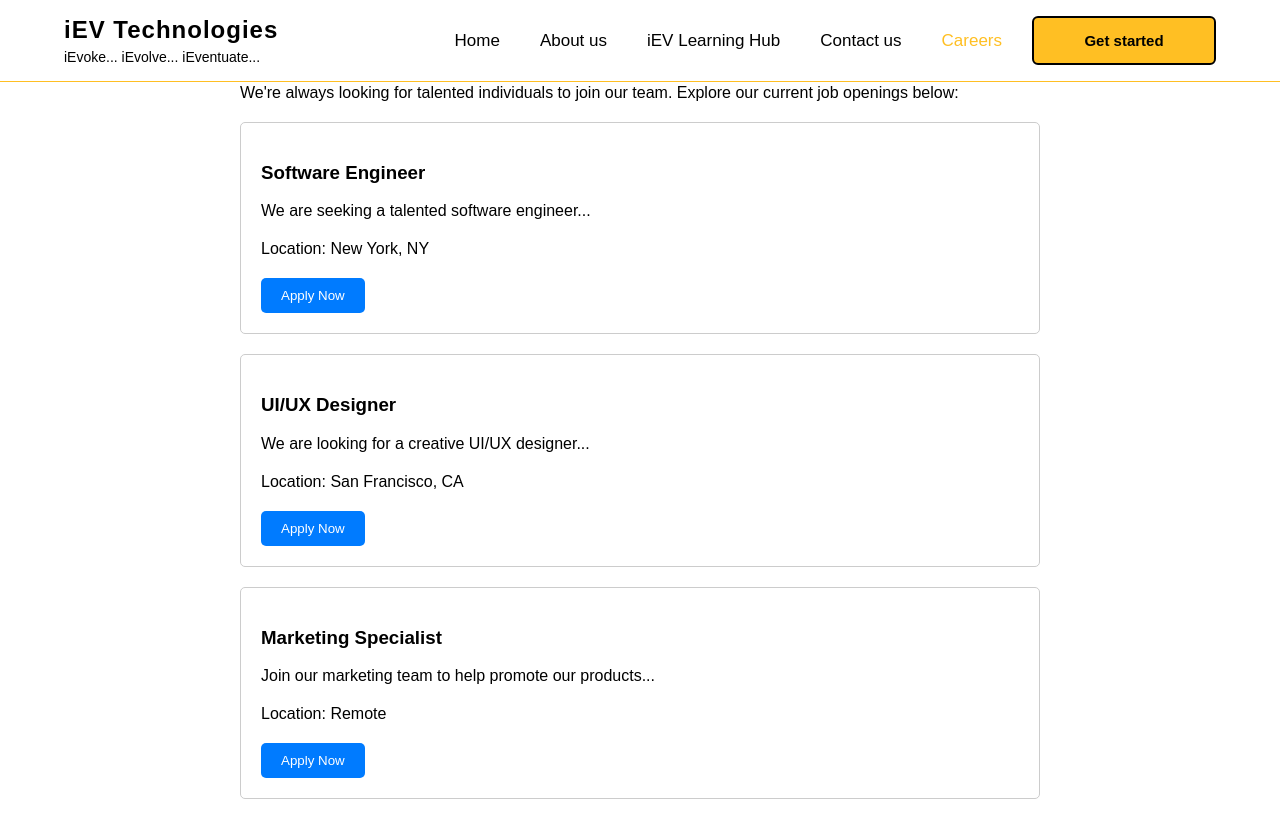
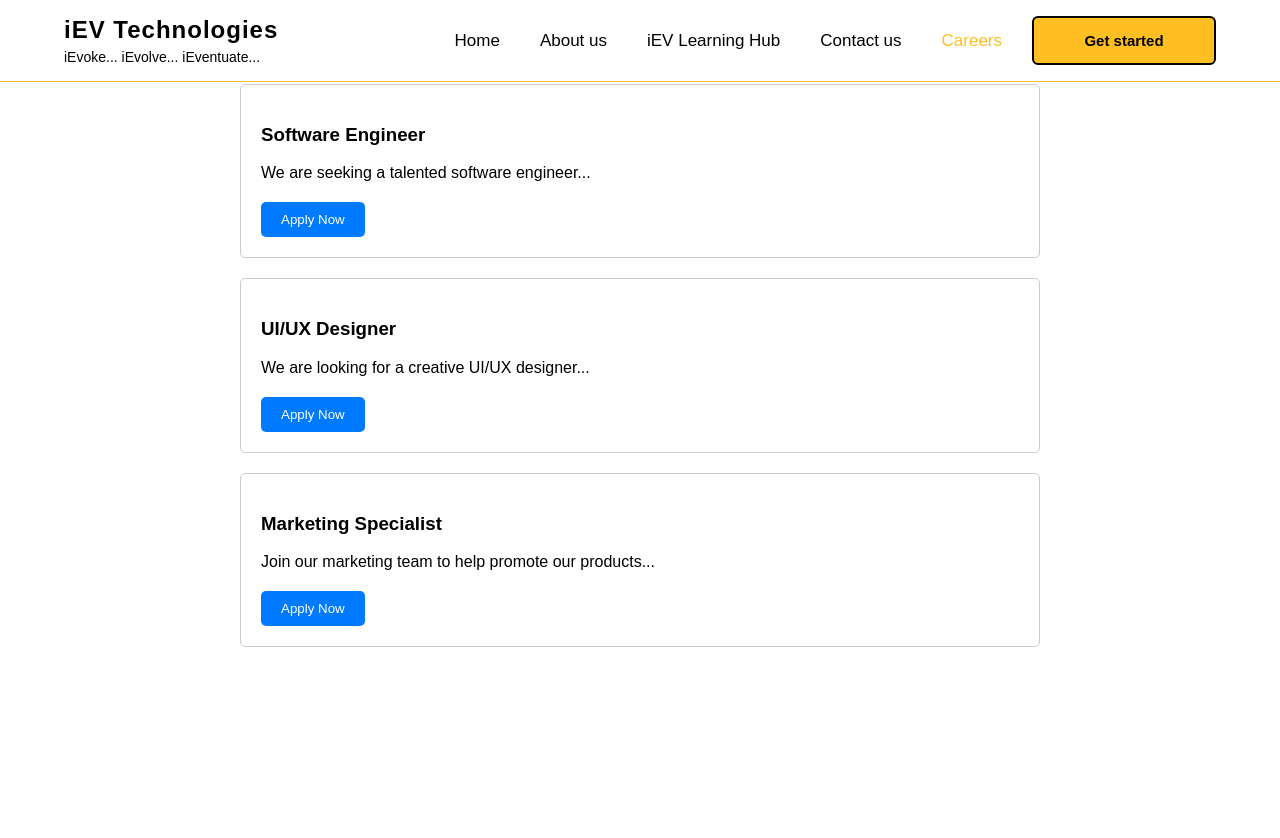
Before and after one commit to iev21/iev-frontend, an Angular app: page /careers in a window 1280 px wide. After the commit the page ends 800 px from the top, so only its background shows below. Built offline with nearby package versions, Linux system fonts and the light colour scheme.

Commit message:
Update careers.component.html

```diff
--- a/src/app/careers/careers.component.html
+++ b/src/app/careers/careers.component.html
@@ -1,18 +1,13 @@
-<!-- careers.component.html -->
-
 <div class="container">
-    <h2>Join Our Team</h2>
-    <p>We're always looking for talented individuals to join our team. Explore our current job openings below:</p>
-
-    <!-- List of job openings -->
+    <h2>Job Openings</h2>
     <ul>
         <li *ngFor="let job of jobOpenings">
             <h3>{{ job.title }}</h3>
             <p>{{ job.description }}</p>
-            <p>Location: {{ job.location }}</p>
-            <button (click)="apply(job)">Apply Now</button>
+            <button (click)="openApplicationModal(job)">Apply Now</button>
         </li>
     </ul>
+</div>
 
 <!-- Modal for application form -->
 <div *ngIf="showApplicationModal" class="modal">
@@ -24,10 +19,7 @@
             <input type="text" id="name" name="name" [(ngModel)]="applicantName" required>
             <label for="email">Email:</label>
             <input type="email" id="email" name="email" [(ngModel)]="applicantEmail" required>
-                <label for="resume">Upload Resume:</label>
-                <input type="file" id="resume" name="resume" [(ngModel)]="applicantResume" required>
             <button type="submit">Submit Application</button>
         </form>
     </div>
 </div>
-</div>
```
Lines whose indentation alone changed are shown as unchanged.
